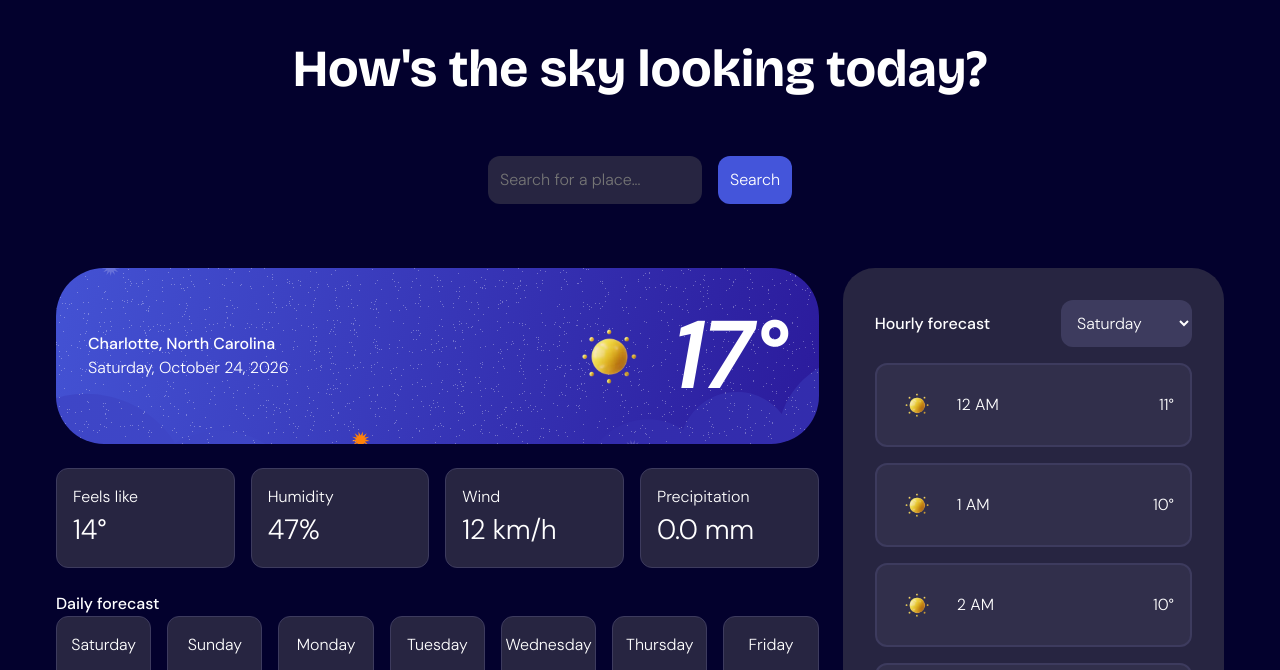
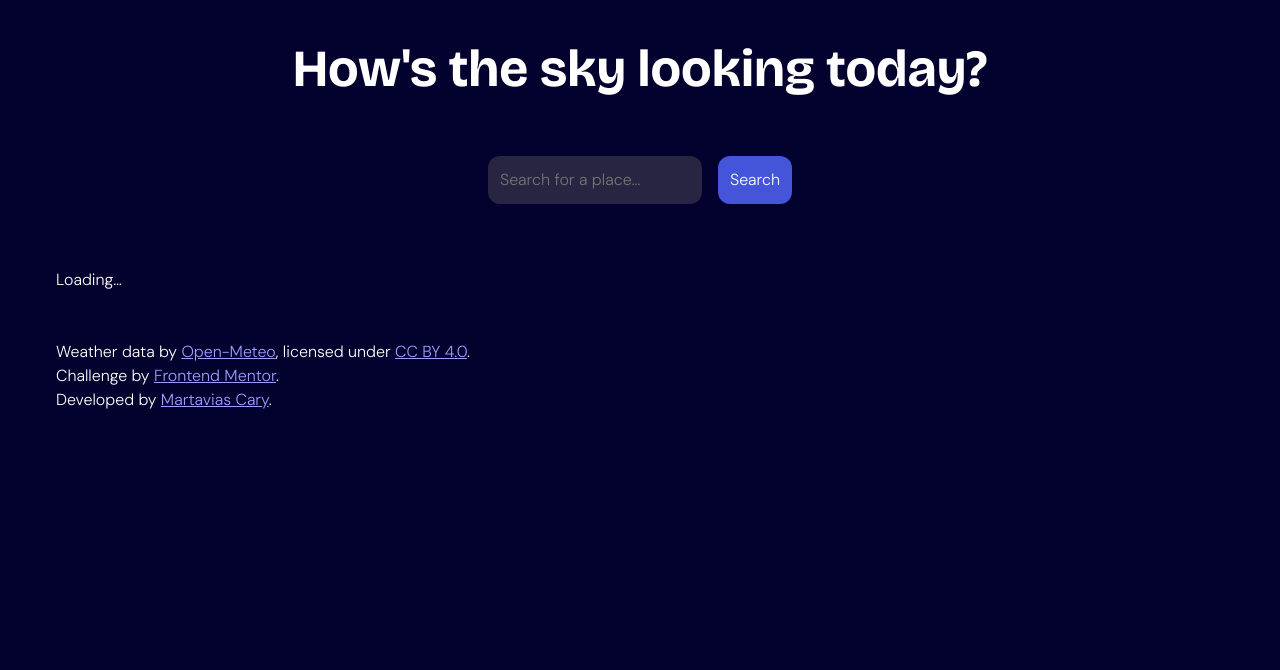
Before and after one commit to MarsProgrammingLab/Skyline-Weather-Dashboard, a website with bundled scripts: page index.html in a window 1280 px wide. Shown: the part 114-784 px from the top of the page. Built offline with nearby package versions, Linux system fonts and the light colour scheme.

Commit message:
remove hard coded content and modify render function to hide content based on search status

```diff
--- a/index.html
+++ b/index.html
@@ -10,10 +10,7 @@
 <body>
     <header>
         <img src="assets/images/logo.svg" alt="Weather now" width="197" height="40">
-
-        <div class="dropdown">
-            <button type="button" class="units-btn">Switch to imperial</button>
-        </div>
+        <button type="button" class="units-btn">Switch to imperial</button>
     </header>
     <main id="main-content">
         <h1 class="main-h1">How's the sky looking today?</h1>
@@ -21,34 +18,35 @@
             <input type="search" id="search" class="search" name="q" placeholder="Search for a place..." required>
             <button type="submit" class="search-btn">Search</button>
         </form>
+        <p class="search-status" role="status" hidden></p>
         <div class="dashboard">
             <section aria-labelledby="location-title" class="current-condition">
                 <div class="today-summary">
                     <div class="today-place">
-                        <h2 id="location-title">Charlotte, North Carolina</h2>
-                        <p><time datetime="2026-10-08">Thursday, October 8, 2026</time></p>
+                        <h2 id="location-title"></h2>
+                        <p><time datetime=""></time></p>
                     </div>
                     <div class="today-temp">
-                        <img src="assets/images/icon-sunny.webp" alt="Sunny" width="320" height="320" class="today-icon">
-                        <p class="location-temp">20°</p>
+                        <img src="" alt="" width="320" height="320" class="today-icon">
+                        <p class="location-temp"></p>
                     </div>
                 </div>
                 <dl id="metrics" class="metrics">
                     <div class="metric">
                         <dt>Feels like</dt>
-                        <dd class="metric-feels">18°</dd>
+                        <dd class="metric-feels"></dd>
                     </div>
                     <div class="metric">
                         <dt>Humidity</dt>
-                        <dd class="metric-humidity">46%</dd>
+                        <dd class="metric-humidity"></dd>
                     </div>
                     <div class="metric">
                         <dt>Wind</dt>
-                        <dd class="metric-wind">14 km/h</dd>
+                        <dd class="metric-wind"></dd>
                     </div>
                     <div class="metric">
                         <dt>Precipitation</dt>
-                        <dd class="metric-precip">0 mm</dd>
+                        <dd class="metric-precip"></dd>
                     </div>
                 </dl>
             </section>
@@ -85,8 +83,12 @@
                 </template>
             </section>
         </div>
-
-
+        <section class="error-state" aria-labelledby="error-title" hidden>
+            <img src="assets/images/icon-error.svg" alt="" width="18" height="18">
+            <h2 id="error-title">Something went wrong</h2>
+            <p>We couldn’t connect to the server (API error). Please try again in a few moments.</p>
+            <button type="button" class="retry-btn"><img src="assets/images/icon-retry.svg" alt="" width="16" height="17">Retry</button>
+        </section>
     </main>
     <footer class="attribution">
         <p>Weather data by <a href="https://open-meteo.com/">Open-Meteo</a>, licensed under <a href="https://creativecommons.org/licenses/by/4.0/">CC BY 4.0</a>.</p>
--- a/src/main.js
+++ b/src/main.js
@@ -1,37 +1,46 @@
-import { CURRENT_RESPONSE } from "../tests/fixtures/open-meteo-current.js";
-import { DAILY_RESPONSE } from "../tests/fixtures/open-meteo-daily.js";
-import { HOURLY_RESPONSE } from "../tests/fixtures/open-meteo-hourly.js";
 import { toCurrent, toDaily, toHourly, hoursForDay } from "./forecast.js";
-import { renderCurrent, renderDaily, fillDaySelect, renderHourly} from "./render.js";
-import { getForecast } from "./api.js";
+import { renderCurrent, renderDaily, fillDaySelect, renderHourly } from "./render.js";
+import { searchPlace, getForecast } from "./api.js";
 
-// Entry point: turns the sample responses into Skyline's shapes, renders every panel,
-// and redraws the hourly list when a different day is picked.
-// The three fixture imports are temporary: Phase 4 replaces them with live requests.
+// Entry point: holds the page state, draws it, and reacts to user input.
 
-const hours = toHourly(HOURLY_RESPONSE);
-const current = toCurrent(CURRENT_RESPONSE);
-const days = toDaily(DAILY_RESPONSE);
+// State
+let status = "loading";
+let placeName = "";
+let current = null;
+let days = [];
+let hours = [];
+let units = "metric";
+let selectedDate = null;
 
-let units = "metric";
-let selectedDate = days[0].date;
-
+// Elements
 const daySelect = document.getElementById("day");
 const unitsBtn = document.querySelector(".units-btn");
-
-
+const searchBtn = document.querySelector(".search-btn");
+const statusEl = document.querySelector(".search-status");
+const dashboardEl = document.querySelector(".dashboard");
+const errorEl = document.querySelector(".error-state");
 
 /** Draws every region from the current state. */
 function render() {
-    renderHourly(hoursForDay(hours, selectedDate), units);
-    renderCurrent(current, "Charlotte, North Carolina", units);
-    renderDaily(days, units);
+    dashboardEl.hidden = status !== "success";
+    errorEl.hidden = status !== "error";
+    statusEl.hidden = status !== "loading" && status !== "empty";
+
+    statusEl.textContent = status === "loading" ? "Loading…" : "No search result found!";
+
+    searchBtn.disabled = status === "loading";
+
+    if (status === "success") {
+        renderHourly(hoursForDay(hours, selectedDate), units);
+        renderCurrent(current, placeName, units);
+        renderDaily(days, units);
+    }
+
     unitsBtn.textContent = units === "imperial" ? "Switch to metric" : "Switch to imperial";
 }
 
-fillDaySelect(days);
 render();
-
 
 daySelect.addEventListener("change", (event) => {
     selectedDate = event.target.value;
```
